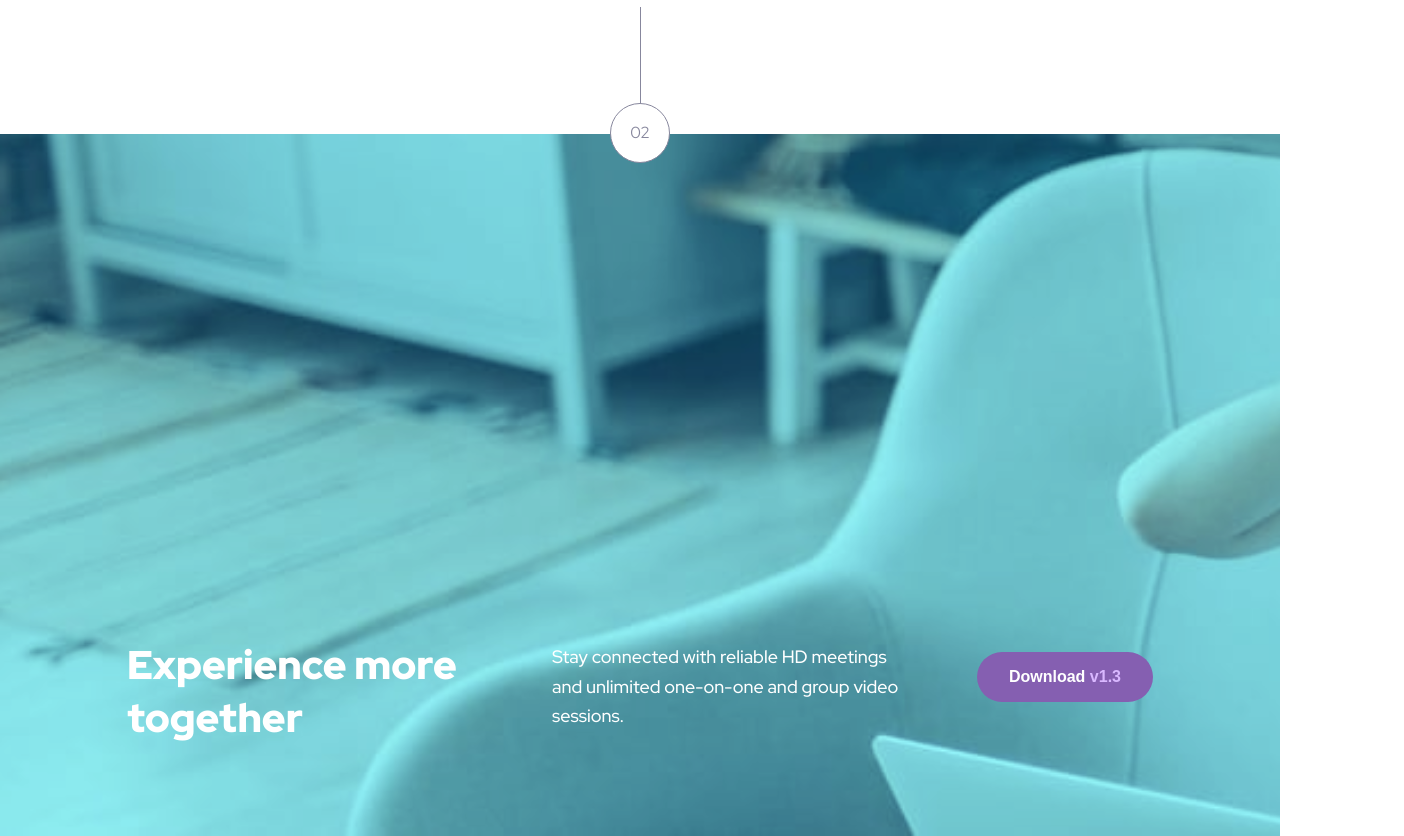
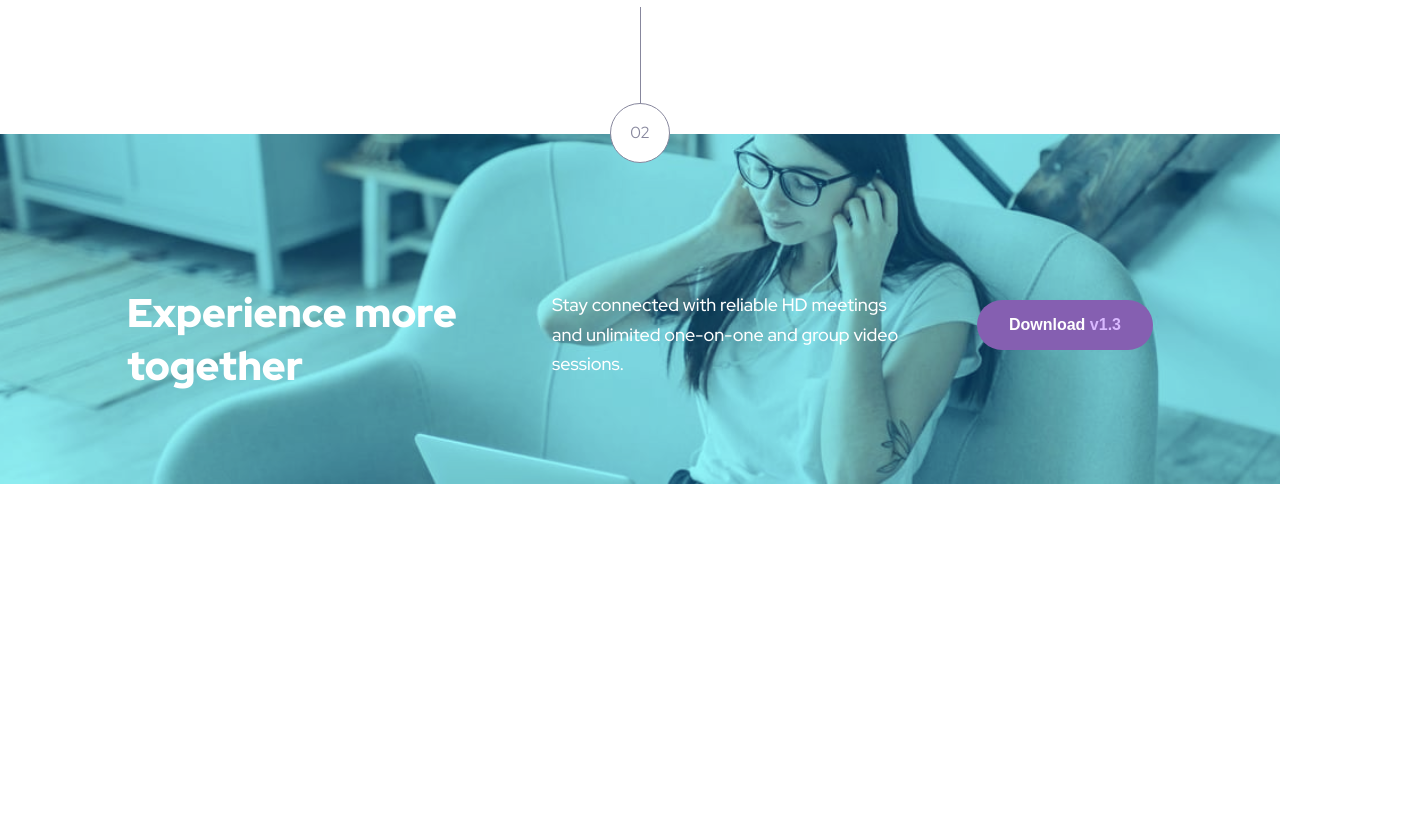
Before and after one commit to ltc870/meetlandingpage, a plain HTML site: page startercode/index.html in a window 1280 px wide. Shown: the part 1540-2376 px from the top of the page, 1404 px wide, since content can reach past the window. After the commit the page ends 2024 px from the top, so only its background shows below. Drawn offline with Linux system fonts and the light colour scheme.

Commit message:
updated html and css

```diff
--- a/startercode/assets/css/styles.css
+++ b/startercode/assets/css/styles.css
@@ -327,10 +327,10 @@ body {
   }
 
   .footer {
-    background-image: url("../../assets/desktop/image-footer.jpg");
+    background-image: url("../../assets/tablet/image-footer.jpg");
     padding-bottom: 6.55em;
     background-size: cover;
-    background-position-x: -80px;
+    background-position-x: -60px;
   }
 
   .footer-title {
--- a/startercode/index.html
+++ b/startercode/index.html
@@ -59,7 +59,6 @@
       </div>
     </div>
     <footer class="footer">
-      <div class="overlay"></div>
       <div class="container footer-section">
         <h2 class="footer-title">Experience more together</h2>
         <p class="footer-text">Stay connected with reliable HD meetings and unlimited one-on-one and group video sessions.</p>
```
